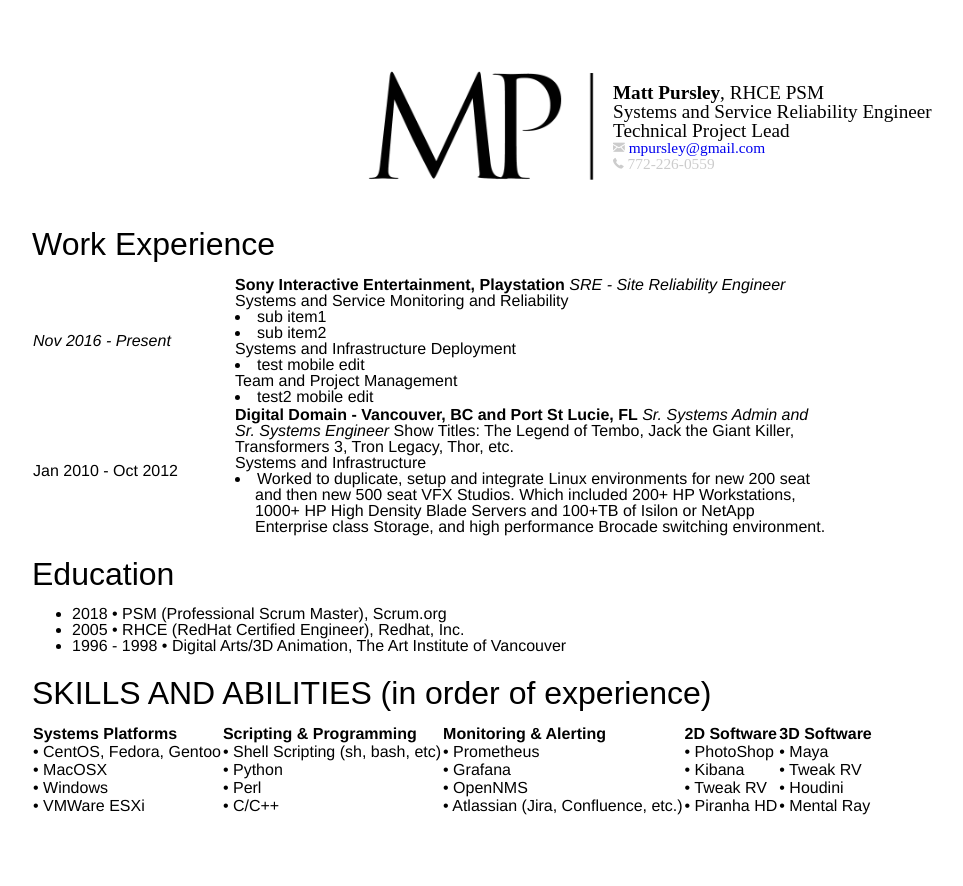
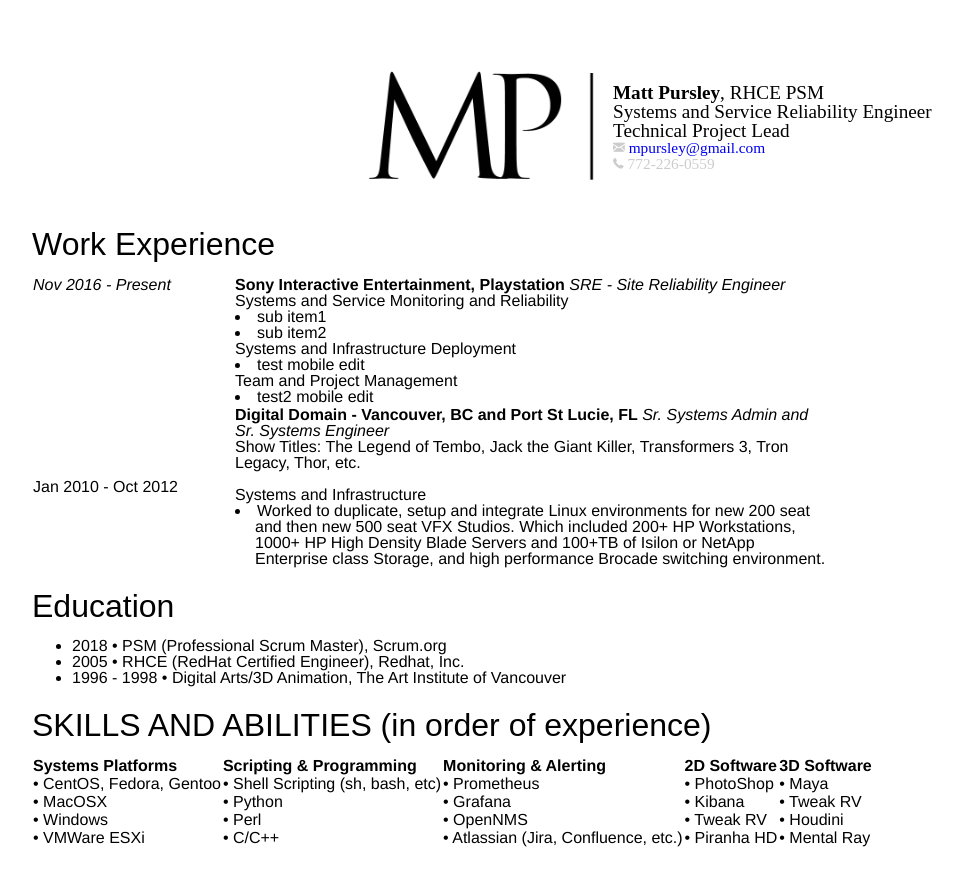
Before and after one commit to mpursley/mpursley.github.io, a Jekyll site: the page built from index_resume_short.md, in a window 1280 px wide. Shown: the top 886 px of the page, without its empty margins (16-979 px from the left). Built offline with Jekyll 4.4.1, drawn with Linux system fonts in a browser that asks for light colours.

Commit message:
Update index_resume_short.md

```diff
--- a/index_resume_short.md
+++ b/index_resume_short.md
@@ -28,7 +28,7 @@
 ## Work Experience
 
 <table width="800">
-  <tr>
+  <tr style="vertical-align:top">
     <td width="200">
       <i>Nov 2016 - Present</i>
     </td>
@@ -50,10 +50,9 @@
     </td>
     <td>
       <b>Digital Domain - Vancouver, BC and Port St Lucie, FL</b>
-      <i>Sr. Systems Admin and Sr. Systems Engineer</i>
-      Show Titles: The Legend of Tembo, Jack the Giant Killer, Transformers 3,
-      Tron Legacy, Thor, etc.
-      <br>
+      <i>Sr. Systems Admin and Sr. Systems Engineer</i><br>
+      Show Titles: The Legend of Tembo, Jack the Giant Killer, Transformers 3, Tron Legacy, Thor, etc.
+      <br><br>
       Systems and Infrastructure
       <li> Worked to duplicate, setup and integrate Linux environments for new 200 seat and then new 500 seat VFX Studios.
            Which included 200+ HP Workstations, 1000+ HP High Density Blade Servers and 100+TB of Isilon or NetApp Enterprise
```
